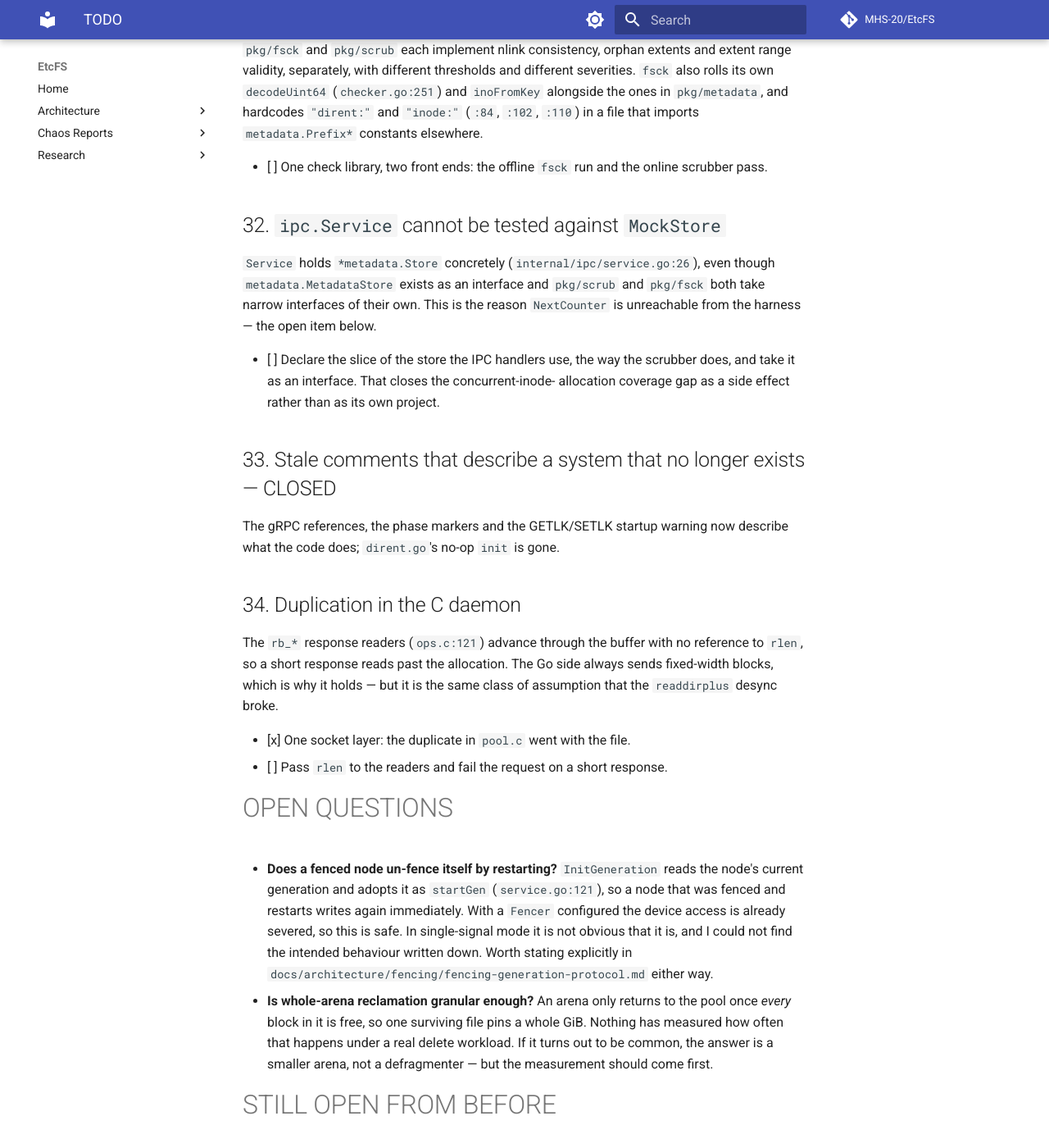
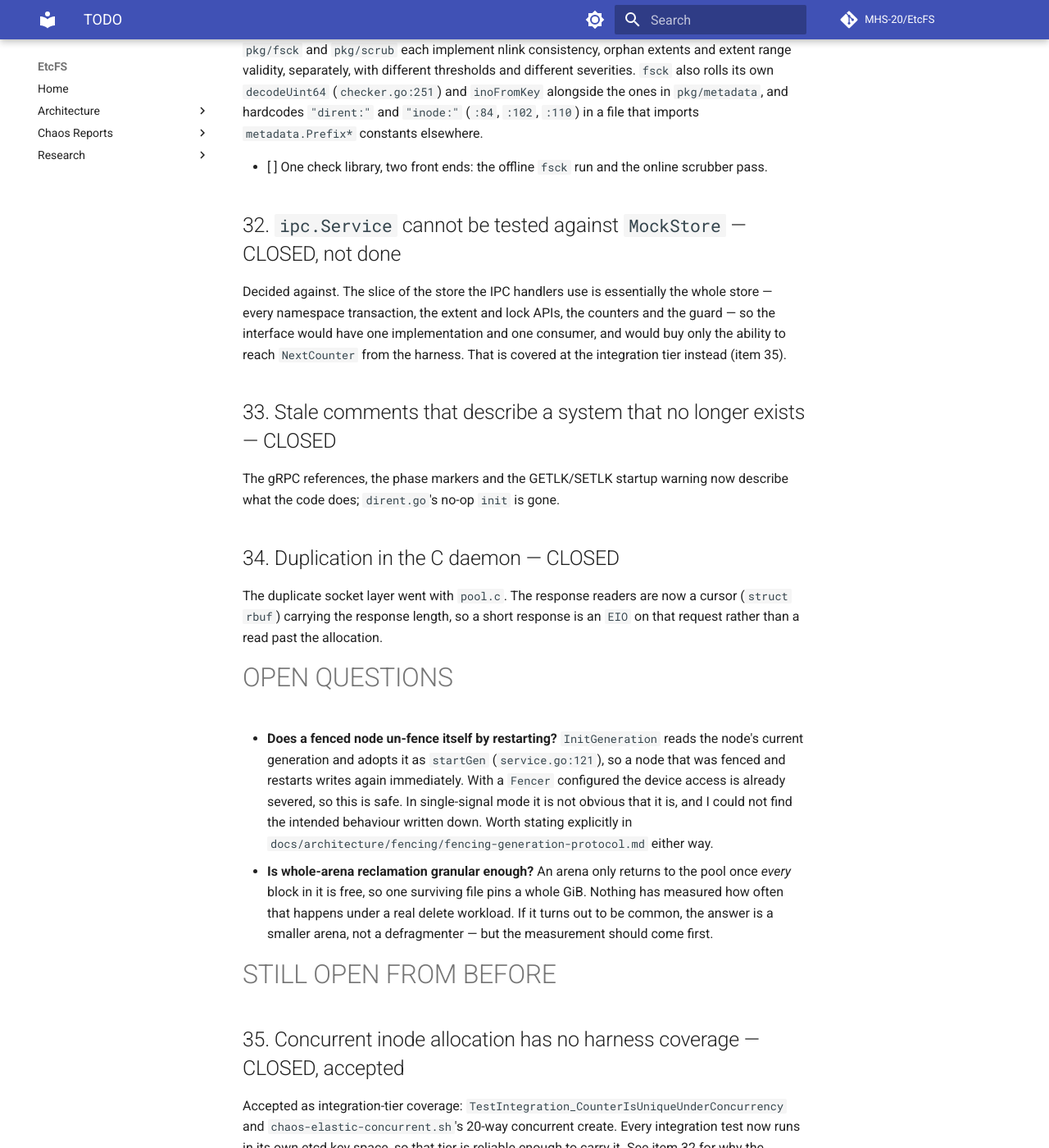
Before and after one commit to MHS-20/EtcFS, an MkDocs documentation site: the page built from docs/TODO.md, in a window 1280 px wide and 1400 px high, scrolled down 6707 px. Shown: the whole window at 82% size. Built offline with MkDocs 1.6.1 and Material for MkDocs 9.7.7, drawn with Linux system fonts in a browser that asks for light colours; comment, search, counter and statistics services are not loaded; some of the changed text lies outside the part shown.

Commit message:
fix(fuse): bounded every response read by the response length

```diff
--- a/docs/TODO.md
+++ b/docs/TODO.md
@@ -244,31 +244,24 @@ constants elsewhere.
 - [ ] One check library, two front ends: the offline `fsck` run and the online
       scrubber pass.
 
-## 32. `ipc.Service` cannot be tested against `MockStore`
+## 32. `ipc.Service` cannot be tested against `MockStore` — CLOSED, not done
 
-`Service` holds `*metadata.Store` concretely (`internal/ipc/service.go:26`),
-even though `metadata.MetadataStore` exists as an interface and `pkg/scrub` and
-`pkg/fsck` both take narrow interfaces of their own. This is the reason
-`NextCounter` is unreachable from the harness — the open item below.
-
-- [ ] Declare the slice of the store the IPC handlers use, the way the scrubber
-      does, and take it as an interface. That closes the concurrent-inode-
-      allocation coverage gap as a side effect rather than as its own project.
+Decided against. The slice of the store the IPC handlers use is essentially the
+whole store — every namespace transaction, the extent and lock APIs, the
+counters and the guard — so the interface would have one implementation and one
+consumer, and would buy only the ability to reach `NextCounter` from the
+harness. That is covered at the integration tier instead (item 35).
 
 ## 33. Stale comments that describe a system that no longer exists — CLOSED
 
 The gRPC references, the phase markers and the GETLK/SETLK startup warning now
 describe what the code does; `dirent.go`'s no-op `init` is gone.
 
-## 34. Duplication in the C daemon
+## 34. Duplication in the C daemon — CLOSED
 
-The `rb_*` response readers (`ops.c:121`) advance through the buffer with no
-reference to `rlen`, so a short response reads past the allocation. The Go side
-always sends fixed-width blocks, which is why it holds — but it is the same
-class of assumption that the `readdirplus` desync broke.
-
-- [x] One socket layer: the duplicate in `pool.c` went with the file.
-- [ ] Pass `rlen` to the readers and fail the request on a short response.
+The duplicate socket layer went with `pool.c`. The response readers are now a
+cursor (`struct rbuf`) carrying the response length, so a short response is an
+`EIO` on that request rather than a read past the allocation.
 
 # OPEN QUESTIONS
 
@@ -287,15 +280,12 @@ class of assumption that the `readdirplus` desync broke.
 
 # STILL OPEN FROM BEFORE
 
-## 35. Concurrent inode allocation has no harness coverage
+## 35. Concurrent inode allocation has no harness coverage — CLOSED, accepted
 
-`Store.NextCounter` isn't reachable from `MockStore`. Covered only at the
-integration tier (`TestIntegration_CounterIsUniqueUnderConcurrency`) and by
-`chaos-elastic-concurrent.sh`'s 20-way concurrent create.
-
-- [ ] Give `MockStore` an interface it can satisfy, or accept this belongs at
-      the integration tier only. See the `ipc.Service` item above — the same
-      change closes both.
+Accepted as integration-tier coverage: `TestIntegration_CounterIsUniqueUnderConcurrency`
+and `chaos-elastic-concurrent.sh`'s 20-way concurrent create. Every integration
+test now runs in its own etcd key space, so that tier is reliable enough to
+carry it. See item 32 for why the harness route was dropped.
 
 # MAYBE IN THE FUTURE
 
```
Also changed, not shown: docs/design-decisions.md (+7 -0 lines), 1 other file.
